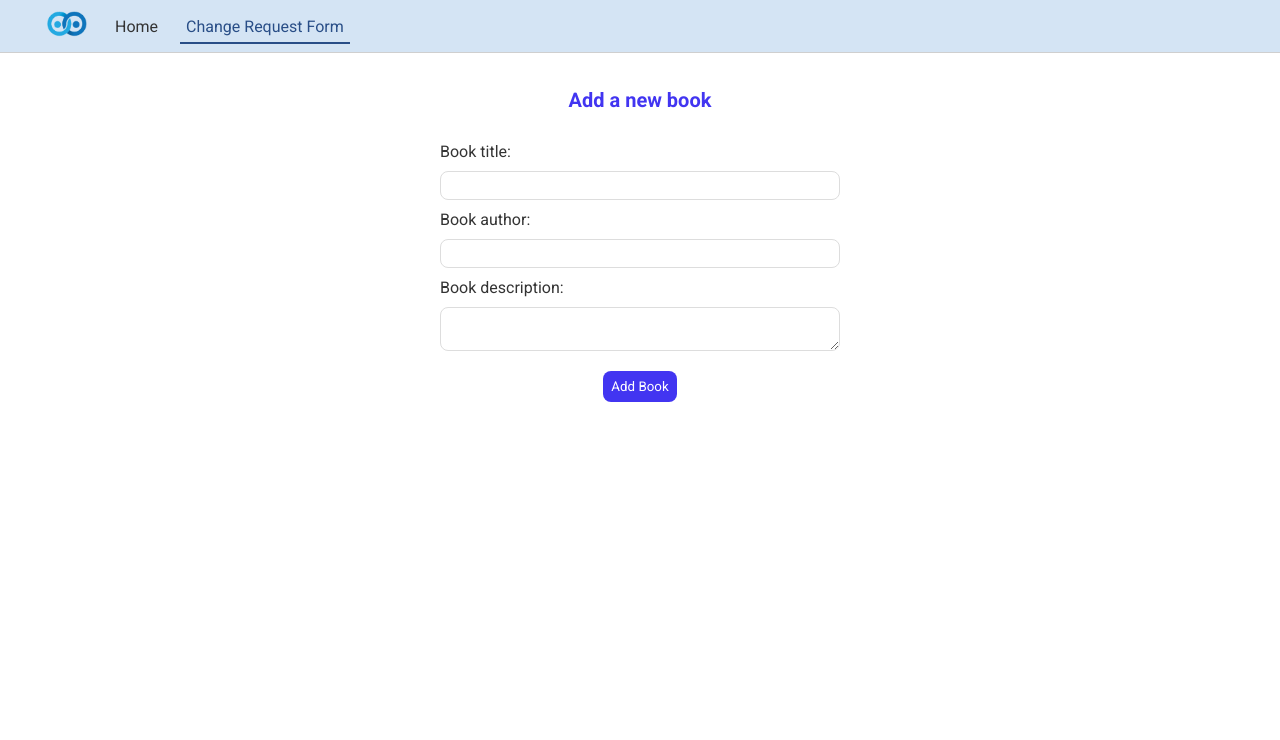
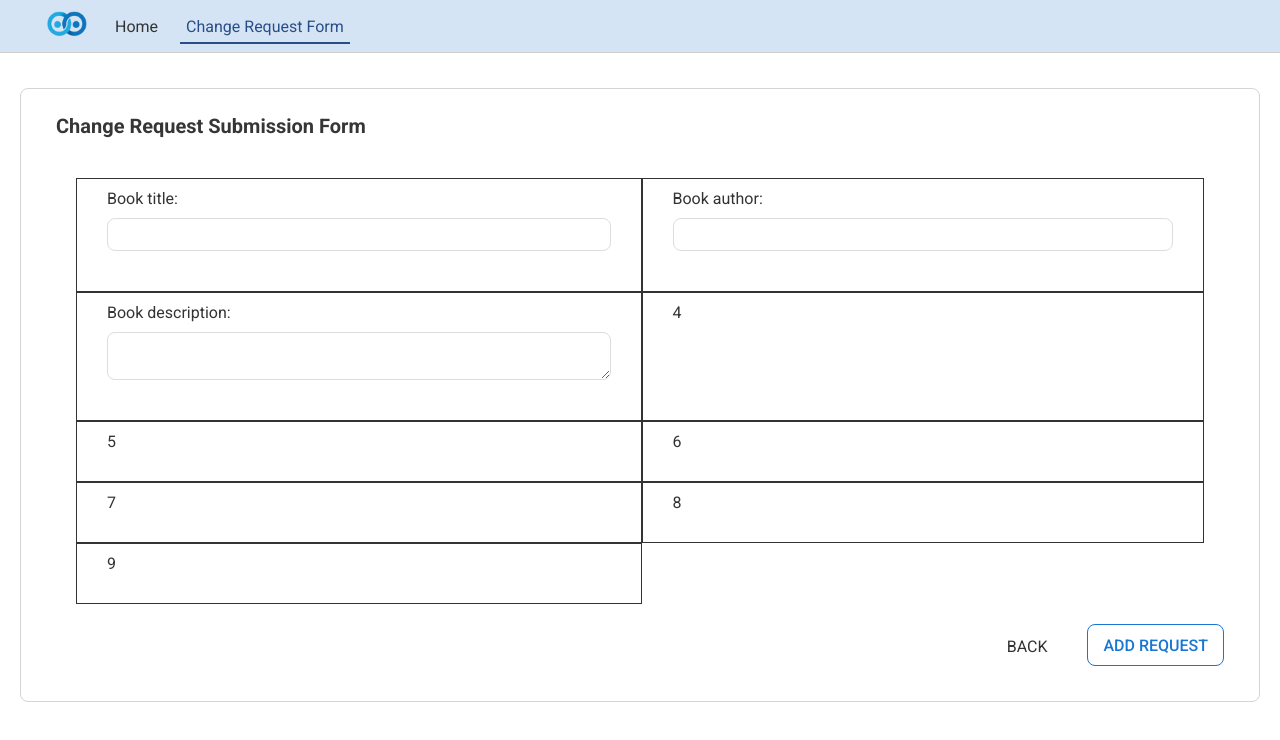
Before and after one commit to Pinetart/Doodle-Projects, a React (Create React App) app: page /createbook in a window 1280 px wide. Shown: the top 740 px of the page. Built offline with nearby package versions, Linux system fonts and the light colour scheme; data requests are answered from the project's data file.

Commit message:
Designing Form

```diff
--- a/data/db.json
+++ b/data/db.json
@@ -2,25 +2,6 @@
   "requests": [
     {
       "id": 1,
-      "title": "Running Home",
-      "requestor": "Marc Smith",
-      "requestoremail": "marc.smith@caricom.org",
-      "owner": "Zane Birkett",
-      "owneremail": "zane.birkett@caricom.org",
-      "description": "Dog Dog Dog Dog Dog Dog Dog ",
-      "justification": "Lorem ipsum dolor sit amet, consectetur ut, faucibus gravida augue.",
-      "businessimpact": "09-08-2022",
-      "date": "Lorem ipsum dolor sit amet, consectetur ut, faucibus gravida augue.",
-      "procedures": "Lorem ipsum dolor sit amet, consectetur ut, faucibus gravida augue.",
-      "backout": "Lorem ipsum dolor sit amet, consectetur ut, faucibus gravida augue.",
-      "risk": "Low",
-      "impact": "Medium",
-      "urgency": "Normal",
-      "verification": "Lorem ipsum dolor sit amet, consectetur ut, faucibus gravida augue.",
-      "status": "open"
-    },
-    {
-      "id": 2,
       "title": "Going Crazy",
       "requestor": "Marc Smith",
       "requestoremail": "marc.smith@caricom.org",
@@ -37,6 +18,31 @@
       "urgency": "Normal",
       "verification": "Lorem ipsum dolor sit amet, consectetur ut, faucibus gravida augue.",
       "status": "pending"
+    },
+    {
+      "id": 2,
+      "title": "Testing this, this has ID # 2",
+      "requestor": "Marc Smith",
+      "requestoremail": "marc.smith@caricom.org",
+      "owner": "Zane Birkett",
+      "owneremail": "zane.birkett@caricom.org",
+      "description": "Dog Dog Dog Dog Dog Dog Dog ",
+      "justification": "Lorem ipsum dolor sit amet, consectetur ut, faucibus gravida augue.",
+      "businessimpact": "Lorem ipsum dolor sit amet, consectetur ut, faucibus gravida augue.",
+      "date": "Lorem ipsum dolor sit amet, consectetur ut, faucibus gravida augue.",
+      "procedures": "Lorem ipsum dolor sit amet, consectetur ut, faucibus gravida augue.",
+      "backout": "Lorem ipsum dolor sit amet, consectetur ut, faucibus gravida augue.",
+      "risk": "Low",
+      "impact": "Medium",
+      "urgency": "Normal",
+      "verification": "Lorem ipsum dolor sit amet, consectetur ut, faucibus gravida augue.",
+      "status": "open"
+    },
+    {
+      "title": "sss",
+      "author": "sss",
+      "description": "sss",
+      "id": 3
     }
   ]
 }
--- a/src/App.js
+++ b/src/App.js
@@ -1,6 +1,6 @@
 import { BrowserRouter as Router, Switch, Route } from "react-router-dom";
 import Dashboard from "./Pages/dashboard/Dashboard";
-import CreateBook from "./Pages/create/CreateBook";
+import CreateRequest from "./Pages/create/CreateRequest";
 import Navbar from "./Components/Navbar";
 import Request from "./Pages/request/Request";
 
@@ -15,7 +15,7 @@ function App() {
               <Dashboard />
             </Route>
             <Route path="/createbook">
-              <CreateBook />
+              <CreateRequest />
             </Route>
             <Route path="/requests/:id">
               <Request />
--- a/src/Pages/create/CreateBook.css
+++ /dev/null
@@ -1,38 +0,0 @@
-.create {
-  max-width: 400px;
-  margin: 0 auto;
-  text-align: center;
-}
-.create label {
-  text-align: left;
-  display: block;
-}
-.create h2 {
-  font-size: 20px;
-  color: #4235f1;
-  margin-bottom: 30px;
-}
-.create input,
-.create textarea {
-  width: 100%;
-  padding: 6px 10px;
-  margin: 10px 0;
-  border: 1px solid #ddd;
-  border-radius: 8px;
-  box-sizing: border-box;
-  display: block;
-}
-.create button {
-  background: #4235f1;
-  color: #fff;
-  border: 0;
-  padding: 8px;
-  border-radius: 8px;
-  cursor: pointer;
-  margin: 10px 0;
-  outline: none;
-  transition: background 0.4s;
-}
-.create button:hover {
-  background: #282461;
-}
--- a/src/Pages/create/CreateBook.js
+++ /dev/null
@@ -1,58 +0,0 @@
-import { useState } from "react";
-import { useHistory } from "react-router-dom";
-import "./CreateBook.css";
-
-const CreateBook = () => {
-  const [title, setTitle] = useState("");
-  const [author, setAuthor] = useState("");
-  const [description, setDescription] = useState("");
-  const [isLoading, setIsloading] = useState(false);
-
-  const history = useHistory();
-
-  const handleSubmit = (e) => {
-    e.preventDefault();
-    const book = { title, author, description };
-    fetch(`http://localhost:8000/books`, {
-      method: "POST",
-      headers: { "Content-Type": "application/json" },
-      body: JSON.stringify(book),
-    }).then(() => {
-      setIsloading(false);
-      history.push("/");
-    });
-  };
-  return (
-    <div className="create">
-      <h2>Add a new book</h2>
-      <form onSubmit={handleSubmit}>
-        <label>Book title:</label>
-        <input
-          type="text"
-          value={title}
-          required
-          onChange={(e) => setTitle(e.target.value)}
-        ></input>
-        <label>Book author:</label>
-        <input
-          type="text"
-          value={author}
-          required
-          onChange={(e) => setAuthor(e.target.value)}
-        ></input>
-        <label>Book description:</label>
-        <textarea
-          required
-          value={description}
-          onChange={(e) => setDescription(e.target.value)}
-        ></textarea>
-        {!isLoading && <button>Add Book</button>}
-        {isLoading && (
-          <button style={{ pointerEvents: "none" }}>Adding Book</button>
-        )}
-      </form>
-    </div>
-  );
-};
-
-export default CreateBook;
--- /dev/null
+++ b/src/Pages/create/CreateRequest.css
@@ -0,0 +1,73 @@
+.create {
+  max-width: 1300px;
+  margin: 0 auto;
+  border: 1px solid #d4d4d4;
+  border-radius: 8px;
+  padding: 25px 35px;
+}
+.create label {
+  text-align: left;
+  display: block;
+}
+.create h1 {
+  font-size: 20px;
+  color: #363636;
+  margin-bottom: 30px;
+  text-align: left;
+}
+.create input,
+.create textarea {
+  width: 100%;
+  padding: 8px 10px;
+  margin: 10px 0;
+  border: 1px solid #ddd;
+  border-radius: 8px;
+  box-sizing: border-box;
+  display: block;
+}
+.create textarea:focus,
+.create input:focus {
+  outline: solid 1.8px #1976d2;
+}
+.create .buttons {
+  max-width: 100%;
+  display: flex;
+  justify-content: right;
+}
+.create button {
+  background: none;
+  color: #1976d2;
+  font-weight: 500;
+  font-size: 16px;
+  border: solid 1.8px #1976d2;
+  padding: 10px 15px;
+  border-radius: 8px;
+  cursor: pointer;
+  margin: 10px 0;
+  outline: none;
+  transition: background 0.4s;
+  text-transform: uppercase;
+}
+.create button:hover {
+  background: #1976d2;
+  color: #ffffff;
+}
+.grid-container {
+  display: grid;
+  grid-template-columns: auto auto;
+  padding: 10px 20px;
+}
+.grid-item {
+  border: 1px solid rgba(0, 0, 0, 0.8);
+  padding: 10px 30px 30px;
+  text-align: left;
+}
+.create .buttons .back {
+  padding: 10px;
+  margin: 13px 30px 10px 0px;
+  text-transform: uppercase;
+  font-size: 16px;
+}
+.create .buttons .back a {
+  text-decoration: none;
+}
--- /dev/null
+++ b/src/Pages/create/CreateRequest.js
@@ -0,0 +1,95 @@
+import { useState } from "react";
+import { Link } from "react-router-dom";
+import { useHistory } from "react-router-dom";
+import useFetch from "../../Hooks/useFetch";
+import "./CreateRequest.css";
+
+const CreateRequest = () => {
+  const [title, setTitle] = useState("");
+  const [author, setAuthor] = useState("");
+  const [description, setDescription] = useState("");
+  const [isLoading, setIsloading] = useState(false);
+  const {
+    data: requests,
+    error,
+    isLoading: loadingMessage,
+  } = useFetch("http://localhost:8000/requests");
+
+  const history = useHistory();
+  const users = requests ? requests.map((request) => request.owner) : null;
+  console.log(users);
+
+  const handleSubmit = (e) => {
+    e.preventDefault();
+    setIsloading(true);
+    const request = { title, author, description };
+    fetch(`http://localhost:8000/requests`, {
+      method: "POST",
+      headers: { "Content-Type": "application/json" },
+      body: JSON.stringify(request),
+    }).then(() => {
+      setIsloading(false);
+      history.push("/");
+    });
+  };
+  return (
+    <div className="create">
+      <h1>Change Request Submission Form</h1>
+      {loadingMessage && (
+        <div style={{ marginTop: "10px" }}>Please Wait...</div>
+      )}
+      {error && <div style={{ marginTop: "10px" }}>{error}</div>}
+      {requests && (
+        <form onSubmit={handleSubmit}>
+          <div className="grid-container">
+            <div className="grid-item">
+              <label>Book title:</label>
+              <input
+                type="text"
+                value={title}
+                required
+                onChange={(e) => setTitle(e.target.value)}
+              ></input>
+            </div>
+            <div className="grid-item">
+              <label>Book author:</label>
+              <input
+                type="text"
+                value={author}
+                required
+                onChange={(e) => setAuthor(e.target.value)}
+              ></input>
+            </div>
+            <div className="grid-item">
+              <label>Book description:</label>
+              <textarea
+                required
+                value={description}
+                onChange={(e) => setDescription(e.target.value)}
+              ></textarea>
+            </div>
+            <div className="grid-item">4</div>
+            <div className="grid-item">5</div>
+            <div className="grid-item">6</div>
+            <div className="grid-item">7</div>
+            <div className="grid-item">8</div>
+            <div className="grid-item">9</div>
+          </div>
+          <div className="buttons">
+            <div className="back">
+              <Link to="/">Back</Link>
+            </div>
+            {!isLoading && <button>Add Request</button>}
+            {isLoading && (
+              <button style={{ pointerEvents: "none" }}>
+                Adding Request..
+              </button>
+            )}
+          </div>
+        </form>
+      )}
+    </div>
+  );
+};
+
+export default CreateRequest;
```
